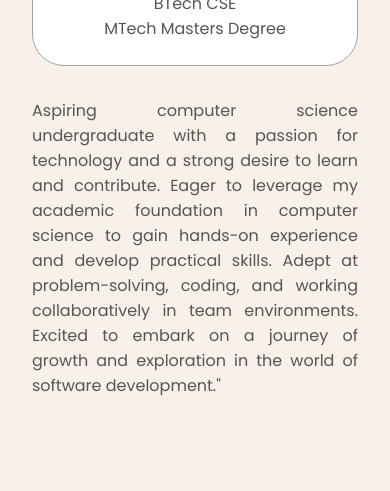
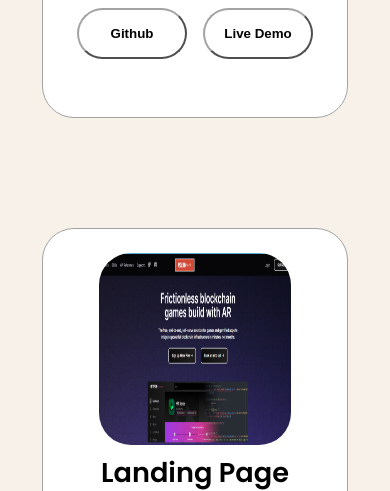
Before and after one commit to Aniket2562003/Portfolio-Website, a plain HTML site: page index.html in a window 390 px wide. Shown: the part 1509-2000 px from the top of the page. Drawn offline with Linux system fonts and the light colour scheme.

Commit message:
Project-Section Complete

```diff
--- a/index.html
+++ b/index.html
@@ -9,7 +9,7 @@
   </head>
   <body>
     <!-- Navbar -->
-    <nav id="desktop-nav">
+    <!-- <nav id="desktop-nav">
       <div class="logo">Aniket Rawat</div>
       <div>
         <ul class="nav-links">
@@ -19,10 +19,10 @@
           <li><a class="nav-items" href="ContactForm.html">Contact</a></li>
         </ul>
       </div>
-    </nav>
+    </nav> -->
 
     <!-- Profile Page -->
-    <section id="profile">
+    <!-- <section id="profile">
       <div class="section-container">
         <div class="section__pic-container">
           <img
@@ -63,9 +63,9 @@
           </div>
         </div>
       </div>
-    </section>
+    </section> -->
     <!-- About Page  -->
-    <section id="About-page">
+    <!-- <section id="About-page">
       <p class="p1">Get To Know More</p>
       <h1>About Me</h1>
       <div class="About-Container">
@@ -98,10 +98,10 @@
           </div>
         </div>
       </div>
-    </section>
+    </section> -->
 
     <!-- -Experience Section  -->
-    <section id="experience">
+    <!-- <section id="experience">
       <p class="section_text_pq">Explore My</p>
       <h1 class="title">Experience</h1>
       <div class="skills-container">
@@ -276,10 +276,10 @@
           </div>
         </div>
       </div>
-    </section>
+    </section> -->
 
     <!-- Projects -->
-    <!-- <section id="projects">
+    <section id="projects">
       <p class="p1">Browse My Recents</p>
       <h1 class="title">Projects</h1>
       <div class="projects-container">
@@ -289,8 +289,16 @@
           </div>
           <h2>Simon Game</h2>
           <div class="projects-container-buttons">
-            <button>Github</button>
-            <button>Live Demo</button>
+            <button
+              onclick="window.location.href='https://github.com/Aniket2562003/Simon-Game'"
+            >
+              Github
+            </button>
+            <button
+              onclick="window.location.href='https://aniket2562003.github.io/Simon-Game/'"
+            >
+              Live Demo
+            </button>
           </div>
         </div>
 
@@ -304,6 +312,44 @@
           </div>
           <h2>Portfolio-Website</h2>
           <div class="projects-container-buttons">
+            <button
+              onclick="window.location.href='https://github.com/Aniket2562003/Capstone_project-Portfolio-Website'"
+            >
+              Github
+            </button>
+            <button
+              onclick="window.location.href='https://aniket2562003.github.io/Capstone_project-Portfolio-Website/'"
+            >
+              Live Demo
+            </button>
+          </div>
+        </div>
+
+        <div class="project-div project-Three">
+          <div class="Project-img-container">
+            <img class="project-img" src="./Asset/Metafab.png" />
+          </div>
+          <h2>Landing Page</h2>
+          <div class="projects-container-buttons">
+            <button
+              onclick="window.location.href='https://github.com/Aniket2562003/MetaFab_Landing-Page '"
+            >
+              Github
+            </button>
+            <button
+              onclick="window.location.href='https://aniket2562003.github.io/MetaFab_Landing-Page/'"
+            >
+              Live Demo
+            </button>
+          </div>
+        </div>
+
+        <div class="project-div project-Three">
+          <div class="Project-img-container">
+            <img class="project-img" src="./Asset/Metafab.png" />
+          </div>
+          <h2>Landing Page</h2>
+          <div class="projects-container-buttons">
             <button>Github</button>
             <button>Live Demo</button>
           </div>
@@ -313,14 +359,25 @@
           <div class="Project-img-container">
             <img class="project-img" src="./Asset/Metafab.png" />
           </div>
-          <h2>MetaFab Landing Page</h2>
+          <h2>Landing Page</h2>
+          <div class="projects-container-buttons">
+            <button>Github</button>
+            <button>Live Demo</button>
+          </div>
+        </div>
+
+        <div class="project-div project-Three">
+          <div class="Project-img-container">
+            <img class="project-img" src="./Asset/Metafab.png" />
+          </div>
+          <h2>Landing Page</h2>
           <div class="projects-container-buttons">
             <button>Github</button>
             <button>Live Demo</button>
           </div>
         </div>
       </div>
-    </section> -->
+    </section>
 
     <!-- Contact-Section -->
     <!-- <section id="contact">
--- a/mediaqueries.css
+++ b/mediaqueries.css
@@ -118,3 +118,27 @@
     text-align: center;
   }
 }
+@media only screen and (max-width: 1233px) {
+  #projects {
+    margin-top: 6rem;
+  }
+  .projects-container {
+    height: 110rem;
+  }
+  @media only screen and (max-width: 826px) {
+  #projects {
+    height: 200rem;
+  }
+  .projects-container {
+    height: 190rem;
+  }
+  .project-div {
+    width: 16rem;
+    height: 22rem;
+  }
+  .project-img {
+    border-radius: 2rem;
+    width: 12rem;
+    height: 12rem;
+  }
+}
--- a/style.css
+++ b/style.css
@@ -385,29 +385,31 @@ article {
   gap: 1rem;
 }
 #projects {
-  margin-top: 200px;
+  margin-top: 6rem;
   /* background-color: yellow; */
-  position: relative;
-  margin-bottom: 90px;
+
   padding-bottom: 20px;
-  height: 45rem;
-  margin-left: 10rem;
-  margin-right: 10rem;
+  height: 80rem;
+  margin-left: 2rem;
+  margin-right: 2rem;
 }
 .project-img {
   border-radius: 2rem;
-  width: 90%;
-  height: 90%;
+  width: 16rem;
+  height: 16rem;
 }
 .projects-container {
+  height: 60rem;
   gap: 2rem;
   margin-top: 2rem;
   display: flex;
   justify-content: center;
   /* background-color: red; */
+  flex-wrap: wrap;
 }
 .project-div {
   width: 20rem;
+  height: 25rem;
   padding: 1.5rem;
   background: white;
   /* background-color: skyblue; */
@@ -420,11 +422,12 @@ article {
   font-size: 1.7rem;
 }
 .projects-container-buttons {
+  margin-top: 1rem;
   padding: 10px;
   display: flex;
   justify-content: center;
   gap: 1rem;
-  /* background-color: yellow; */
+  /* background-color: rgb(20, 60, 192); */
 }
 .projects-container-buttons button {
   color: black;
```
